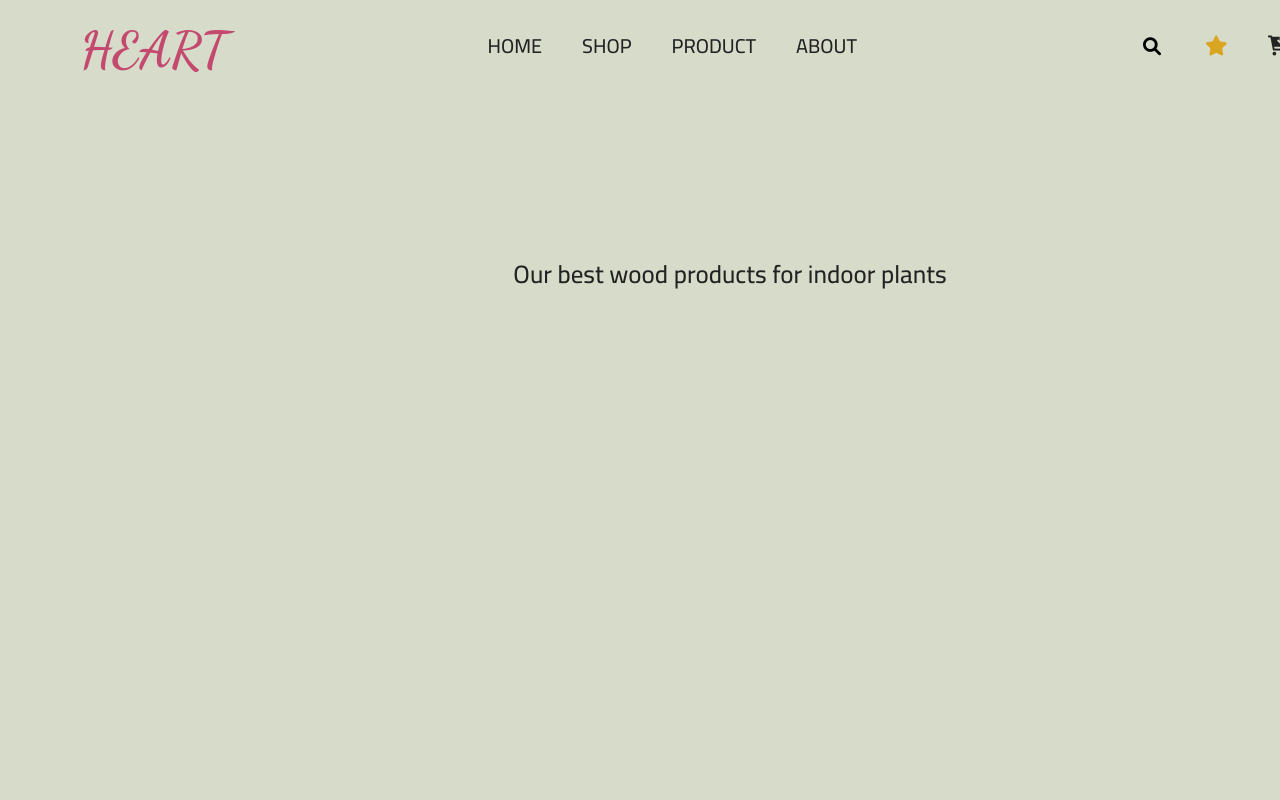
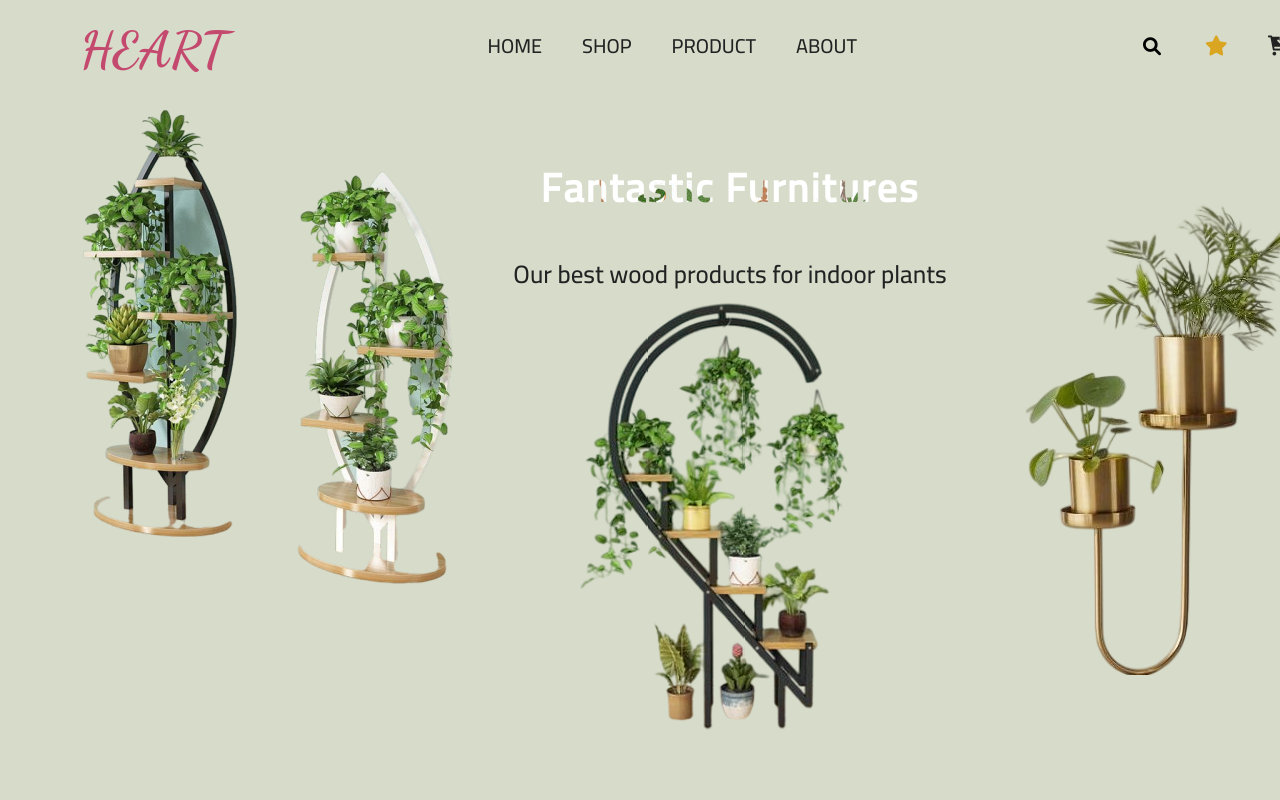
Before and after one commit to Thethter/heartfurnitures, a plain HTML site: page product.html in a window 1280 px wide. Shown: the top 800 px of the page. Drawn offline with Linux system fonts and the light colour scheme.

Commit message:
Update product.css

```diff
--- a/product.css
+++ b/product.css
@@ -128,7 +128,7 @@ ul li a{
 	width: 500px;
 	height: 500px;
 	/*border: 2px solid #f3f3f3;*/
-	background: url('../img/shop14.png');
+	background: url('shop14.png');
 
 	position: absolute;
 	top: 10px;
@@ -150,7 +150,7 @@ ul li a{
 	text-transform: capitalize;
 	letter-spacing: 2px;
 
-	background: url('../img/bgfont.jpeg');
+	background: url('bgfont.jpeg');
 	-webkit-background-clip: text;
 	-webkit-text-fill-color:transparent ;
 
@@ -180,7 +180,7 @@ ul li a{
 	width: 300px;
 	height: 470px;
 
-	background: url('../img/shop7.png');
+	background: url('shop7.png');
 
 	position: absolute;
 	top: 200px;
@@ -190,7 +190,7 @@ ul li a{
 	width: 380px;
 	height: 485px;
 
-	background: url('../img/shop17.png');
+	background: url('shop17.png');
 	position: absolute;
 	top: 100px;
 	left: 950px;
@@ -385,7 +385,6 @@ ul li a{
 	height: 500px;
 	z-index: -3;
 	/*border: 2px solid #f3f3f3;*/
-	background: url('../img/shop14.png');
 
 	position: absolute;
 	top: 0;
@@ -429,7 +428,6 @@ ul li a{
 	height: 450px;
 	z-index: -1;
 
-	background: url('../img/shop7.png');
 
 	position: absolute;
 	top: 380px;
@@ -440,7 +438,6 @@ ul li a{
 	height: 485px;
 
 	z-index: -2;
-	background: url('../img/shop17.png');
 	position: absolute;
 	top: 400px;
 	left: -80px;
```
